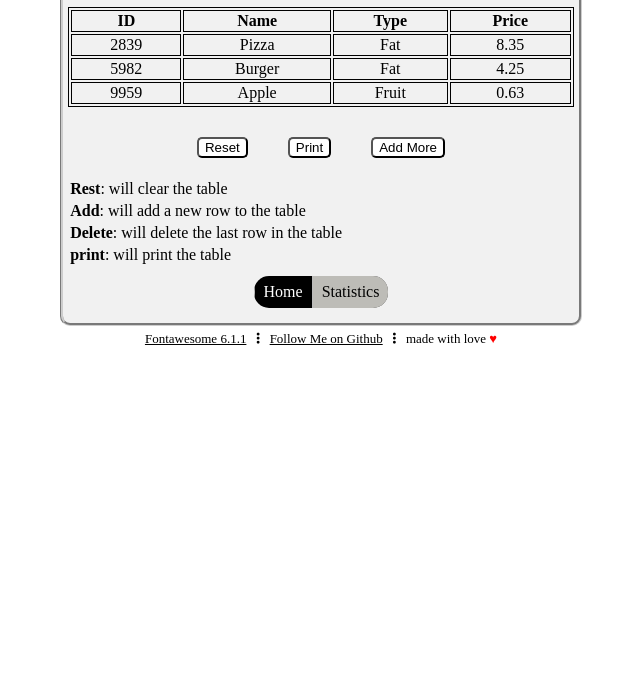
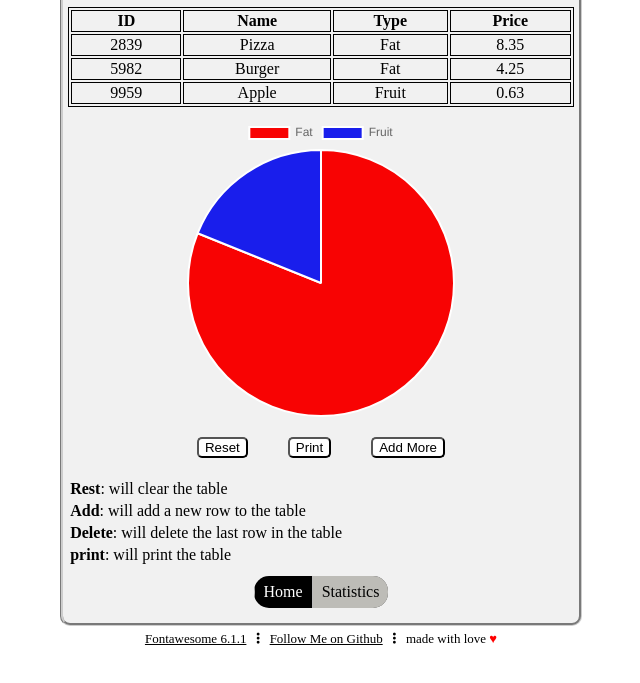
Before and after one commit to BasharAlzrigat/Restaurant, a plain HTML site: page statistics.html in a window 1280 px wide. Shown: the part 55-738 px from the top of the page, without its empty margins (319-959 px from the left). Drawn offline with nearby package versions, Linux system fonts and the light colour scheme.

Commit message:
reposition the chart

```diff
--- a/statistics.html
+++ b/statistics.html
@@ -157,7 +157,9 @@
 
 
     <div id="Menu"></div>
-
+    <div id="statistics">
+  <canvas id="myChart"></canvas>
+</div>
     <div id="instruction">
       <p><b>Rest</b>: will clear the table</p>
       <p><b>Add</b>: will add a new row to the table</p>
--- a/statistics.js
+++ b/statistics.js
@@ -7,6 +7,7 @@ const logo = document.createElement("img")
 menuDiv.appendChild(logo)
 logo.src = "Logo.png"
 logo.id = "logo"
+
 const menutable = document.createElement("table")
 menuDiv.appendChild(menutable)
 const tr1 = document.createElement("tr")
@@ -23,6 +24,9 @@ th1.textContent = "ID"
 th2.textContent = "Name"
 th3.textContent = "Type"
 th4.textContent = "Price"
+const statistics = document.getElementById("statistics")
+menuDiv.appendChild(statistics)
+
 const buttons = document.createElement("div")
 buttons.id = "buttonsDiv"
 menuDiv.appendChild(buttons)
```
